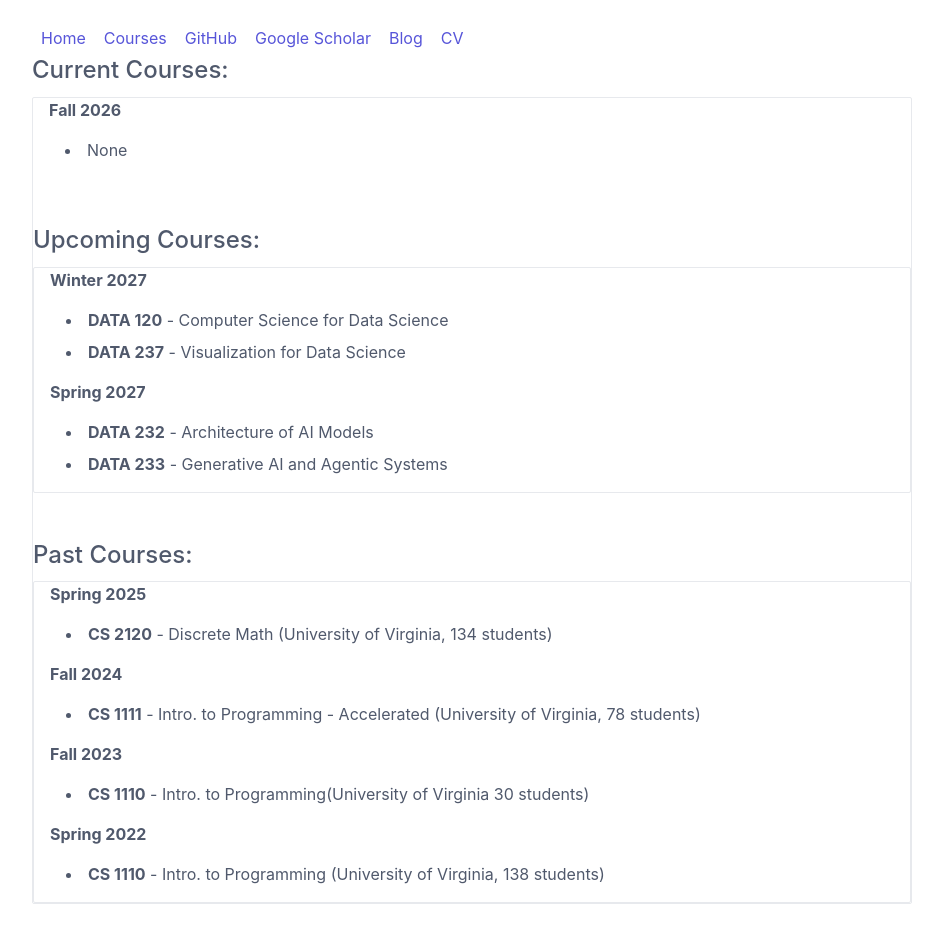
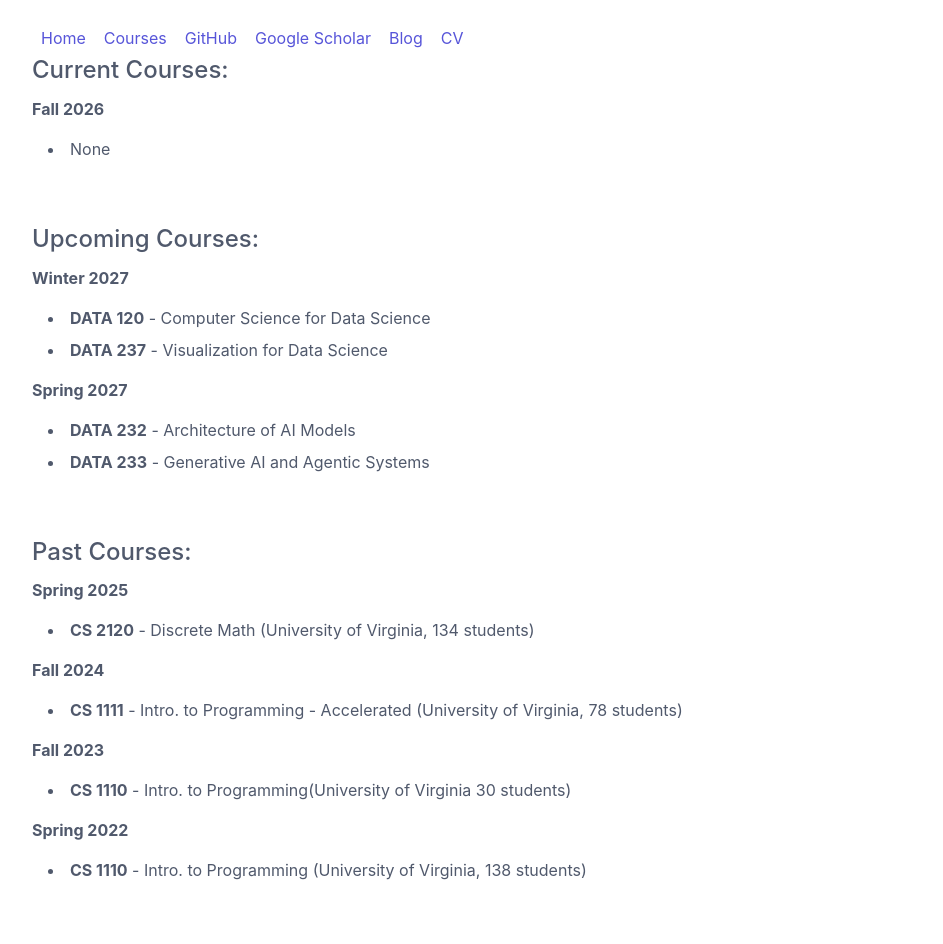
Before and after one commit to aidansan/aidansan.github.io, a Jekyll site: the page built from courses.html, in a window 1280 px wide. Shown: the whole page, without its empty margins (168-1111 px from the left). Built offline with Jekyll 4.4.1, drawn with Linux system fonts in a browser that asks for light colours.

Commit message:
Update courses.html style

```diff
--- a/courses.html
+++ b/courses.html
@@ -2,7 +2,6 @@
 layout: default
 ---
 <h4>Current Courses:</h5>
-<div class="panel">
 <div class="panel-body">
   <strong>Fall 2026</strong><br>
    <ul>
@@ -11,7 +10,6 @@ layout: default
 </div>
 <br><br>
 <h4>Upcoming Courses:</h5>
-<div class="panel">
 <div class="panel-body">
    <strong>Winter 2027</strong><br>
    <ul>
@@ -24,10 +22,8 @@ layout: default
     <li><strong>DATA 233</strong> - Generative AI and Agentic Systems</li>
    </ul>
 </div>
-</div>
 <br><br>
 <h4>Past Courses:</h5>
-<div class="panel">
 <div class="panel-body">
    <strong>Spring 2025</strong><br>
    <ul>
@@ -46,4 +42,3 @@ layout: default
     <li><strong>CS 1110</strong> - Intro. to Programming (University of Virginia, 138 students)</li>
    </ul>
 </div>
-</div>
```
